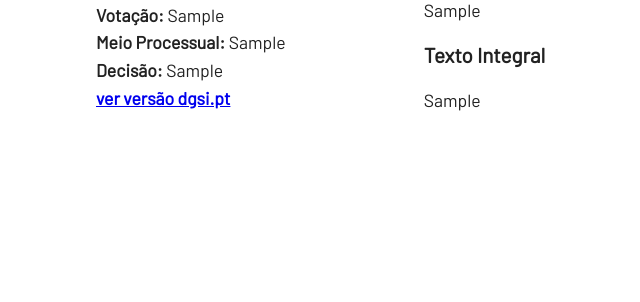
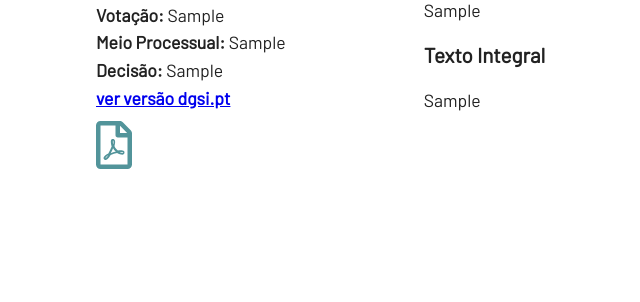
Before and after one commit to EllisBell/juris, a Django app: page /acordao/1/ in a window 1280 px wide. Shown: the part 237-539 px from the top of the page, without its empty margins (32-672 px from the left). Run offline with Django 3.2, Linux system fonts and the light colour scheme; tables that the repository leaves empty hold one stand-in row (values such as "Sample post"); parts of the project's set-up code (start-up, migrations or seed data) failed here and were passed over; some libraries are stand-ins or nearby versions.

Commit message:
pdf icon on acordao page

```diff
--- a/juris-django/jurisapp/static/jurisapp/css/pdf_style.css
+++ b/juris-django/jurisapp/static/jurisapp/css/pdf_style.css
@@ -51,6 +51,7 @@ body {
     display: inline-block;
 }
 
+/* page numbers on PDF */
 @page {
    @bottom-right {
     content: counter(page) " / " counter(pages);
--- a/juris-django/jurisapp/static/jurisapp/css/style.css
+++ b/juris-django/jurisapp/static/jurisapp/css/style.css
@@ -380,10 +380,20 @@ header h1 {
 	font-size: 1.1rem;
 }
 
-#colortest {
-	color: #81bbc0;
-	font-size: 2.5rem;
+#acordao-icons {
+	color: #52949a;
+	font-size: 3rem;
 }
+
+#acordao-icons a {
+	text-decoration: none;
+	color: inherit;
+}
+
+.ac-icon {
+	cursor: pointer;
+}
+
 
 #ac-sidebar div {
 	margin-bottom: 2%;
@@ -423,6 +433,7 @@ header h1 {
 		height: auto;
 		margin-top: 3%;
 	    background-color: #81bbc0;
+	    padding-top: 5px;
 	}
 
 	#acordao-main-info {
@@ -432,6 +443,8 @@ header h1 {
 
 	#acordao-icons {
 		clear: left;
+		color: #555555;
+		font-size: 3rem;
 	}
 
 	/*#acordao-descritores: {
--- a/juris-django/jurisapp/templates/jurisapp/acordao.html
+++ b/juris-django/jurisapp/templates/jurisapp/acordao.html
@@ -24,9 +24,9 @@
     		{% if acordao.decisao %}<div><span class="ac-sidebar-field">Decisão:</span> {{ acordao.decisao }}</div>{% endif %}
     		<div><span class="ac-sidebar-field"><a href = {{ "http://www.dgsi.pt"|add:acordao.url }} target="_blank">ver versão dgsi.pt</a></span></div>
     	</div>
-   <!-- 	<div id="acordao-icons">
-    		include icons here
-    	</div> -->
+    	<div id="acordao-icons">
+    		<span class="ac-icon"><a href="/acordao/{{ acordao.acordao_id }}/pdf" target="_blank"><i class="far fa-file-pdf"></i></a></span>
+    	</div>
 	</div>
 
 	<div id="ac-content">
--- a/juris-django/jurisapp/templates/jurisapp/acordao_pdf.html
+++ b/juris-django/jurisapp/templates/jurisapp/acordao_pdf.html
@@ -30,9 +30,6 @@
 	    		{% if acordao.meio_processual %}<div><span class="ac-sidebar-field">Meio Processual:</span> {{ acordao.meio_processual }}</div>{% endif %}
 	    		{% if acordao.decisao %}<div><span class="ac-sidebar-field">Decisão:</span> {{ acordao.decisao }}</div>{% endif %}
 	    	</div>
-	   <!-- 	<div id="acordao-icons">
-	    		include icons here
-	    	</div> -->
 		</div>
 
 		<div id="ac-content">
--- a/juris-django/jurisapp/views.py
+++ b/juris-django/jurisapp/views.py
@@ -91,7 +91,8 @@ def acordao_pdf(request, acordao_id):
     pdf_doc = pdf.get_acordao_pdf(ac, absolute_uri)
 
     response = HttpResponse(pdf_doc, content_type='application/pdf')
-    response['Content-Disposition'] = 'filename="acordao.pdf"'
+    filename = ac.tribunal_id + " - " + ac.processo + ".pdf"
+    response['Content-Disposition'] = 'filename="' + filename + '"'
     return response
 
 
```
